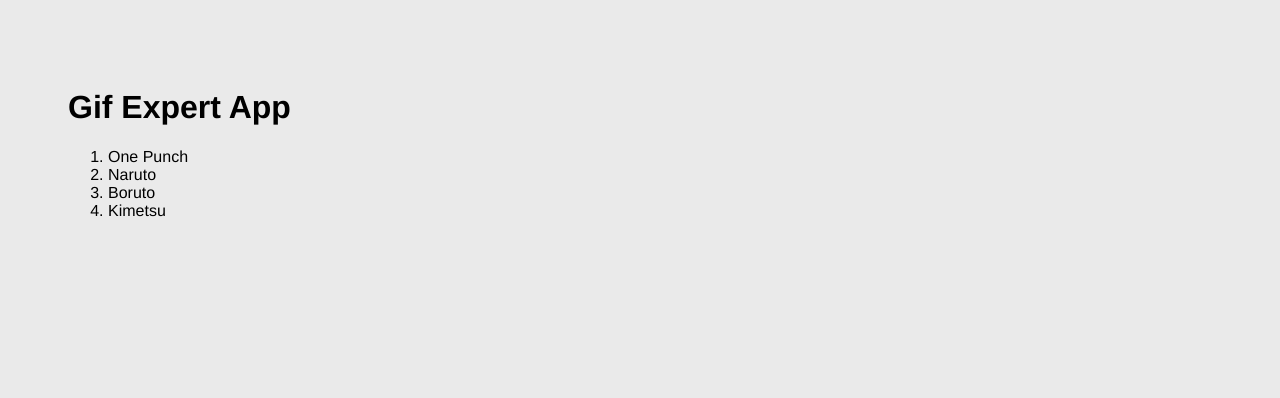
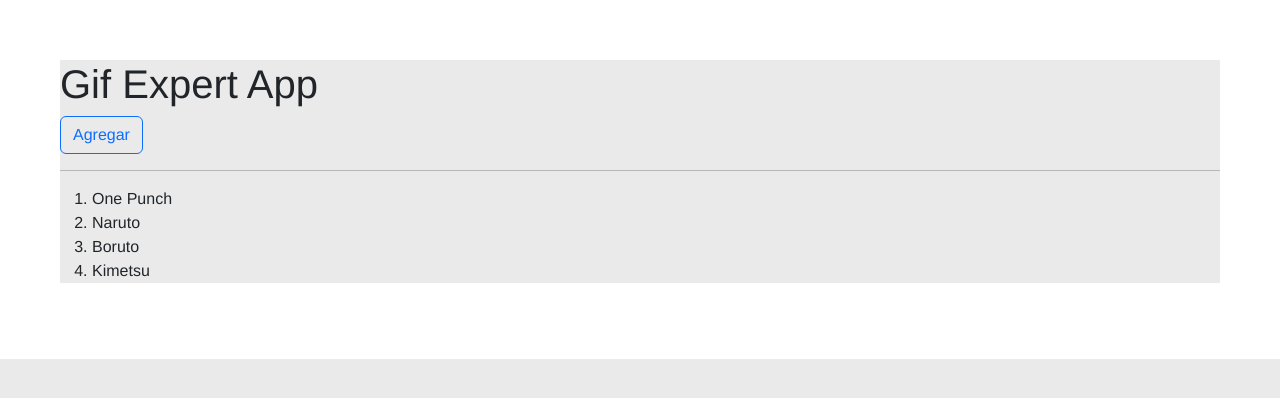
Before and after one commit to lwalter-19/gif-expert-app, a React (Vite) app: page / in a window 1280 px wide. Shown: the top 398 px of the page. Built offline with nearby package versions, Linux system fonts and the light colour scheme.

Commit message:
Agregar una nueva categoría

```diff
--- a/index.html
+++ b/index.html
@@ -4,7 +4,10 @@
     <meta charset="UTF-8" />
     <link rel="icon" type="image/svg+xml" href="/vite.svg" />
     <meta name="viewport" content="width=device-width, initial-scale=1.0" />
-    <title>Vite + React</title>
+
+    <!-- CSS only -->
+<link href="https://cdn.jsdelivr.net/npm/bootstrap@5.2.3/dist/css/bootstrap.min.css" rel="stylesheet" integrity="sha384-rbsA2VBKQhggwzxH7pPCaAqO46MgnOM80zW1RWuH61DGLwZJEdK2Kadq2F9CUG65" crossorigin="anonymous">
+    <title>Gif Expert App</title>
   </head>
   <body>
     <div id="root"></div>
--- a/src/GifExpertApp.jsx
+++ b/src/GifExpertApp.jsx
@@ -3,6 +3,10 @@
 export const GifExpertApp = () => {
 
     const [categories, setCategories] = useState(['One Punch', 'Naruto', 'Boruto', 'Kimetsu']);
+    const onAddCategory = () => {
+        setCategories(['NuevaCategoria', ...categories]);
+        // setCategories(cat => ['NuevaCategoria', ...Category]);
+    }
 
     return (
         <>
@@ -10,6 +14,13 @@
             <h1>Gif Expert App</h1>
             {/* input */}
             {/* Estado de Gif */}
+            <button
+                className='btn btn-outline-primary'
+                onClick={onAddCategory}
+            >
+                Agregar
+            </button>
+            <hr/>
             <ol>
                 {
                     categories.map(category => <li key={category}>{category}</li>)
```
